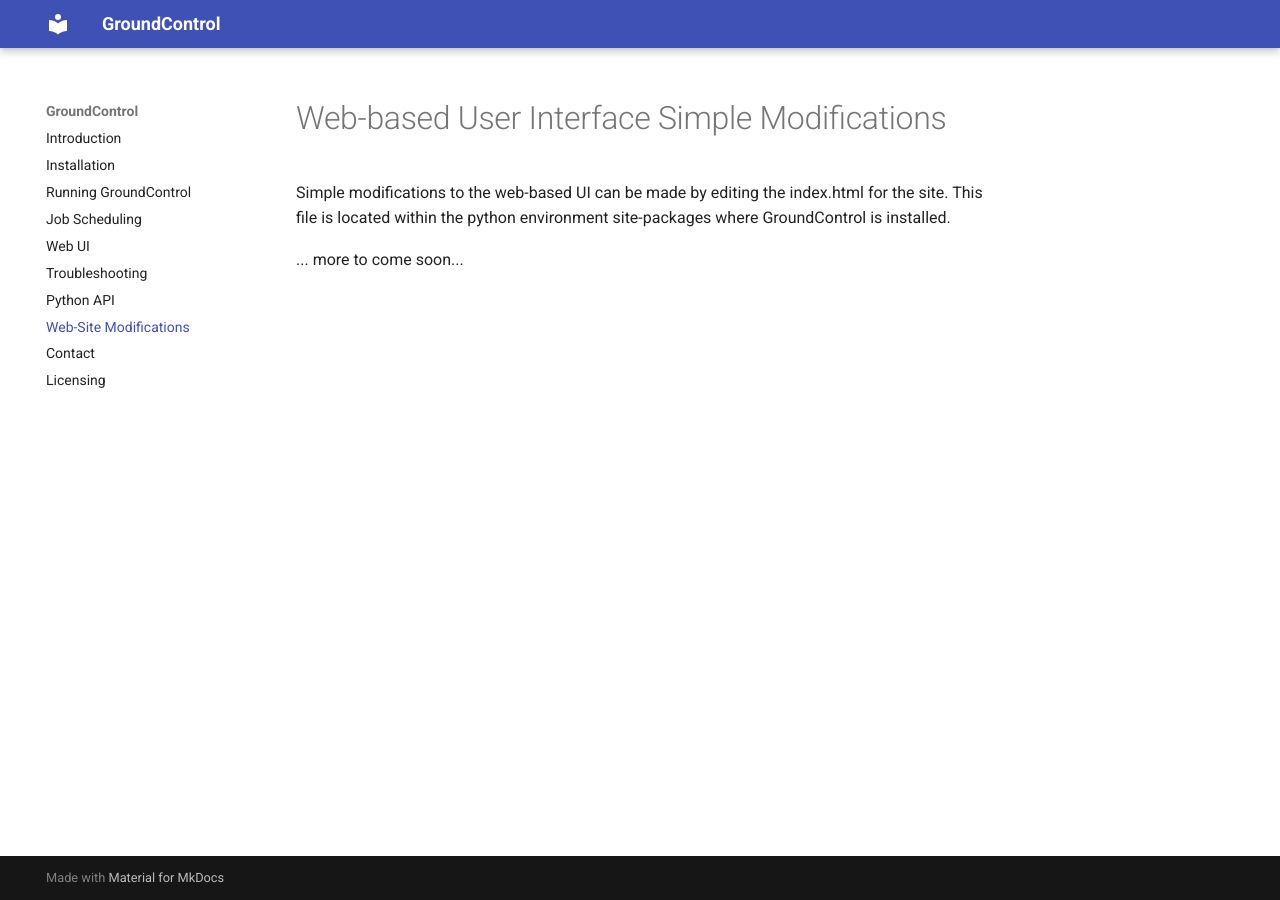
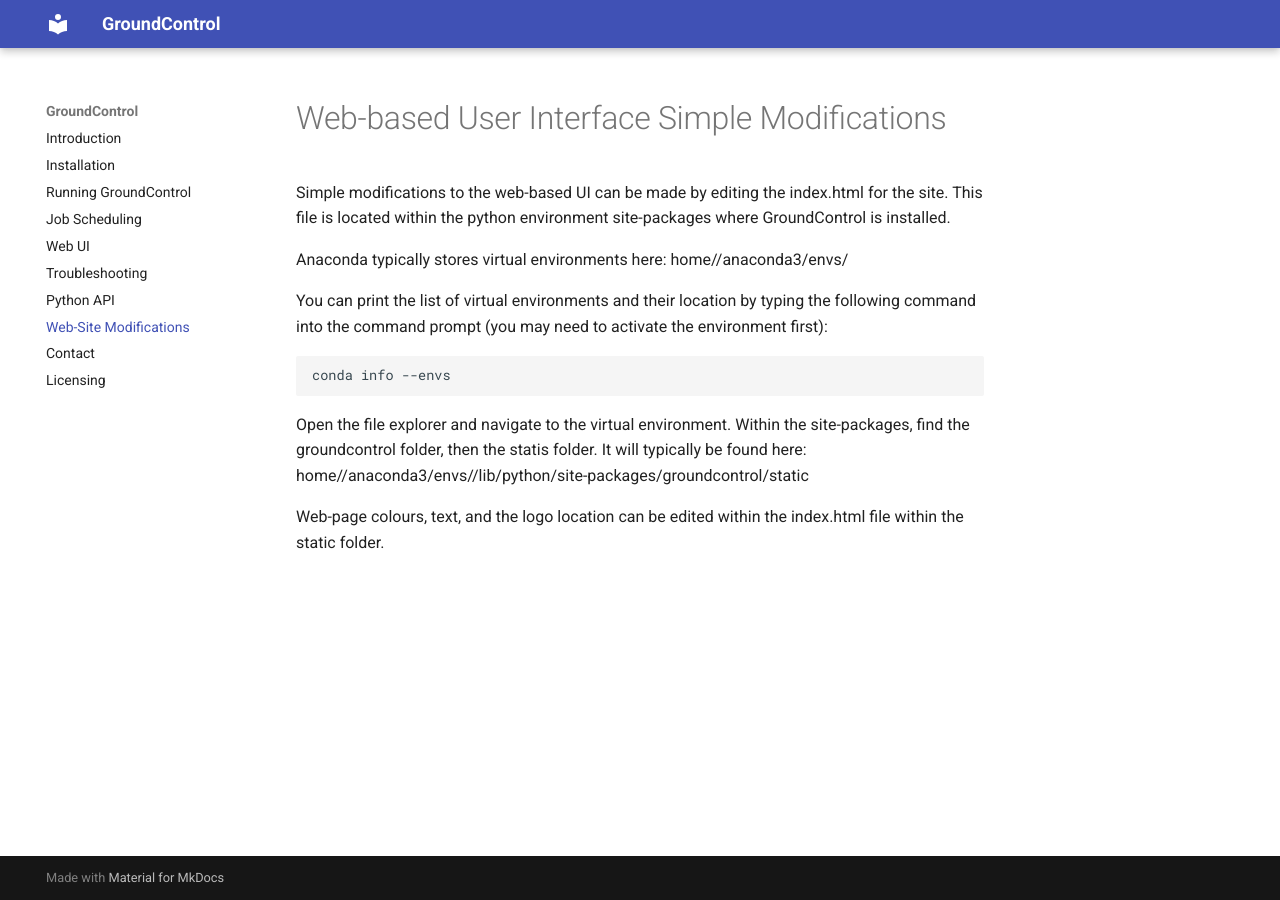
Before and after one commit to nesdolya/GroundControl, an MkDocs documentation site: the page built from docs/aethetics.md, in a window 1280 px wide. Built offline with MkDocs 1.6.1 and Material for MkDocs 9.7.7, drawn with Linux system fonts in a browser that asks for light colours.

Commit message:
Add files via upload

```diff
--- a/docs/aethetics.md
+++ b/docs/aethetics.md
@@ -1,5 +1,12 @@
 # Web-based User Interface Simple Modifications
 Simple modifications to the web-based UI can be made by editing the index.html for the site. This file is located within the python environment site-packages where GroundControl is installed.
 
+Anaconda typically stores virtual environments here: home/<USERNAME>/anaconda3/envs/<ENV_NAME>
 
-... more to come soon...
+You can print the list of virtual environments and their location by typing the following command into the command prompt (you may need to activate the environment first):
+
+    conda info --envs
+
+Open the file explorer and navigate to the virtual environment. Within the site-packages, find the groundcontrol folder, then the statis folder. It will typically be found here: home/<USERNAME>/anaconda3/envs/<ENV_NAME>/lib/python<VERSION>/site-packages/groundcontrol/static
+
+Web-page colours, text, and the logo location can be edited within the index.html file within the static folder.
```
Also changed, not shown: docs/python-modules.md (+4 -0 lines), docs/running-groundcontrol.md (+7 -7 lines), docs/troubleshooting.md (+1 -1 lines).
